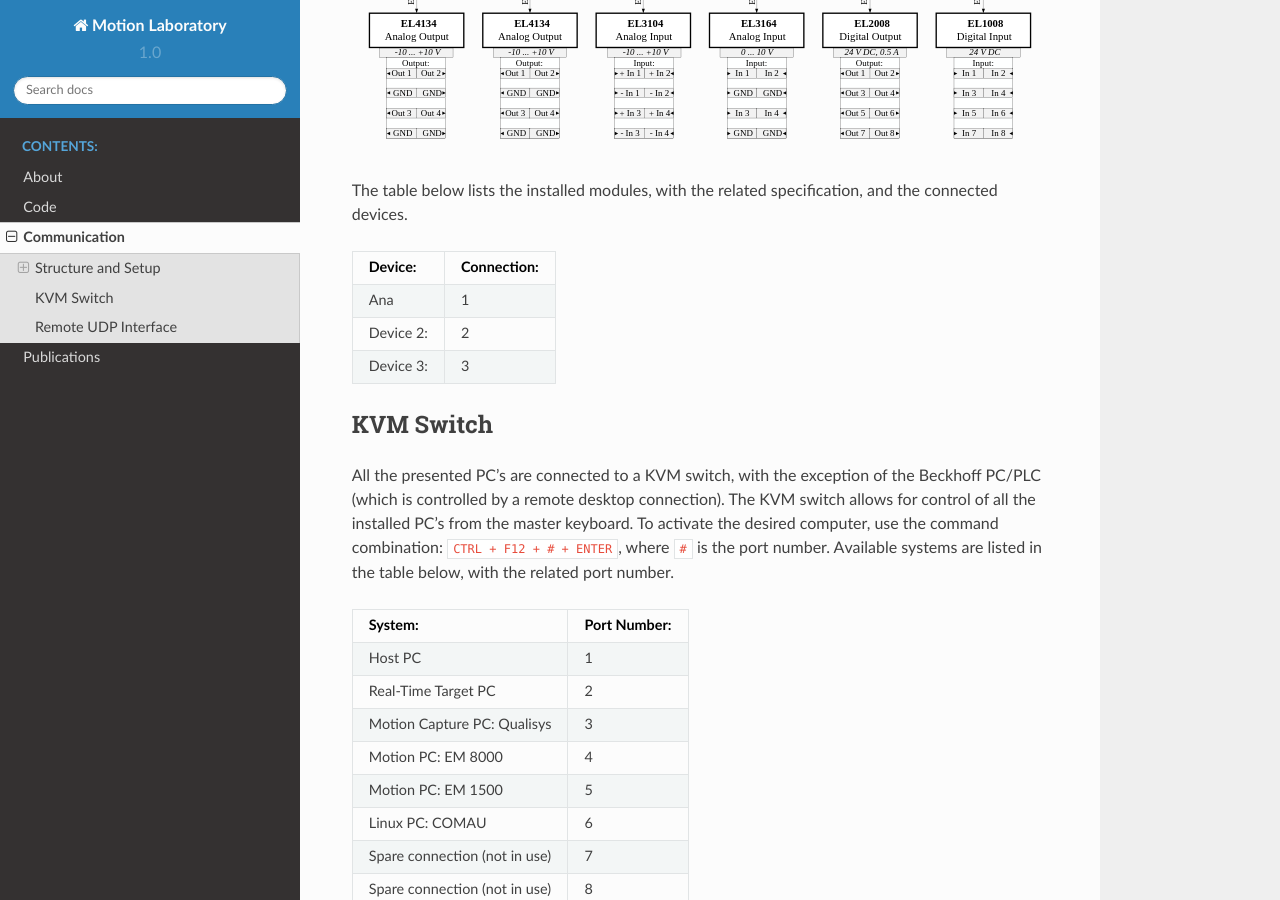
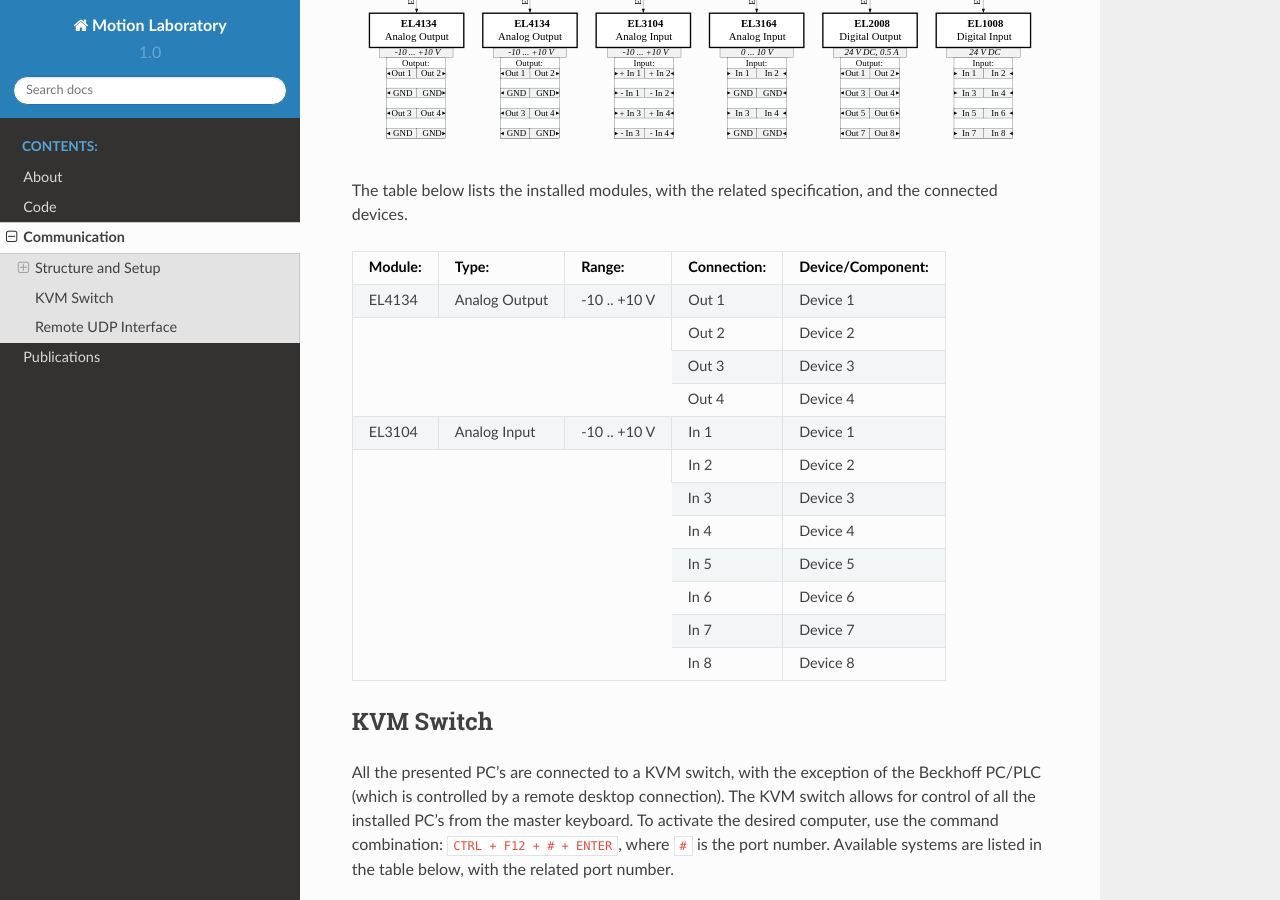
Before and after one commit to sondretordal/motion-lab, a Sphinx documentation site: the page built from docs/com.rst, in a window 1280 px wide and 900 px high, scrolled down 2709 px. Built offline with Sphinx 7.4.7 and the Read the Docs theme 2.0.0, drawn with Linux system fonts in a browser that asks for light colours; formulas are drawn with MathJax 3.

Commit message:
Uploaded example of I/O table

```diff
--- a/docs/com.rst
+++ b/docs/com.rst
@@ -111,15 +111,33 @@ The figure below illustrates the installed modules and the connection configurat
 
 The table below lists the installed modules, with the related specification, and the connected devices.
 
-+-------------------------------+--------------+
-| Device:                       | Connection:  |
-+===============================+==============+
-| Ana                           |       1      |
-+-------------------------------+--------------+
-| Device 2:                     |       2      |
-+-------------------------------+--------------+
-| Device 3:                     |       3      |
-+-------------------------------+--------------+
++-----------+---------------+---------------+--------------+--------------------+
+| Module:   | Type:         | Range:        | Connection:  | Device/Component:  |
++===========+===============+===============+==============+====================+
+| EL4134    | Analog Output | -10 .. +10 V  | Out 1        | Device 1           |
++-----------+---------------+---------------+--------------+--------------------+
+|                                           | Out 2        | Device 2           |
+|                                           +--------------+--------------------+
+|                                           | Out 3        | Device 3           |
+|                                           +--------------+--------------------+
+|                                           | Out 4        | Device 4           |
++-----------+---------------+---------------+--------------+--------------------+
+| EL3104    | Analog Input  | -10 .. +10 V  | In 1         | Device 1           |
++-----------+---------------+---------------+--------------+--------------------+
+|                                           | In 2         | Device 2           |
+|                                           +--------------+--------------------+
+|                                           | In 3         | Device 3           |
+|                                           +--------------+--------------------+
+|                                           | In 4         | Device 4           |
+|                                           +--------------+--------------------+
+|                                           | In 5         | Device 5           |
+|                                           +--------------+--------------------+
+|                                           | In 6         | Device 6           |
+|                                           +--------------+--------------------+
+|                                           | In 7         | Device 7           |
+|                                           +--------------+--------------------+
+|                                           | In 8         | Device 8           |
++-----------+---------------+---------------+--------------+--------------------+
 
 KVM Switch
 ----------
```
